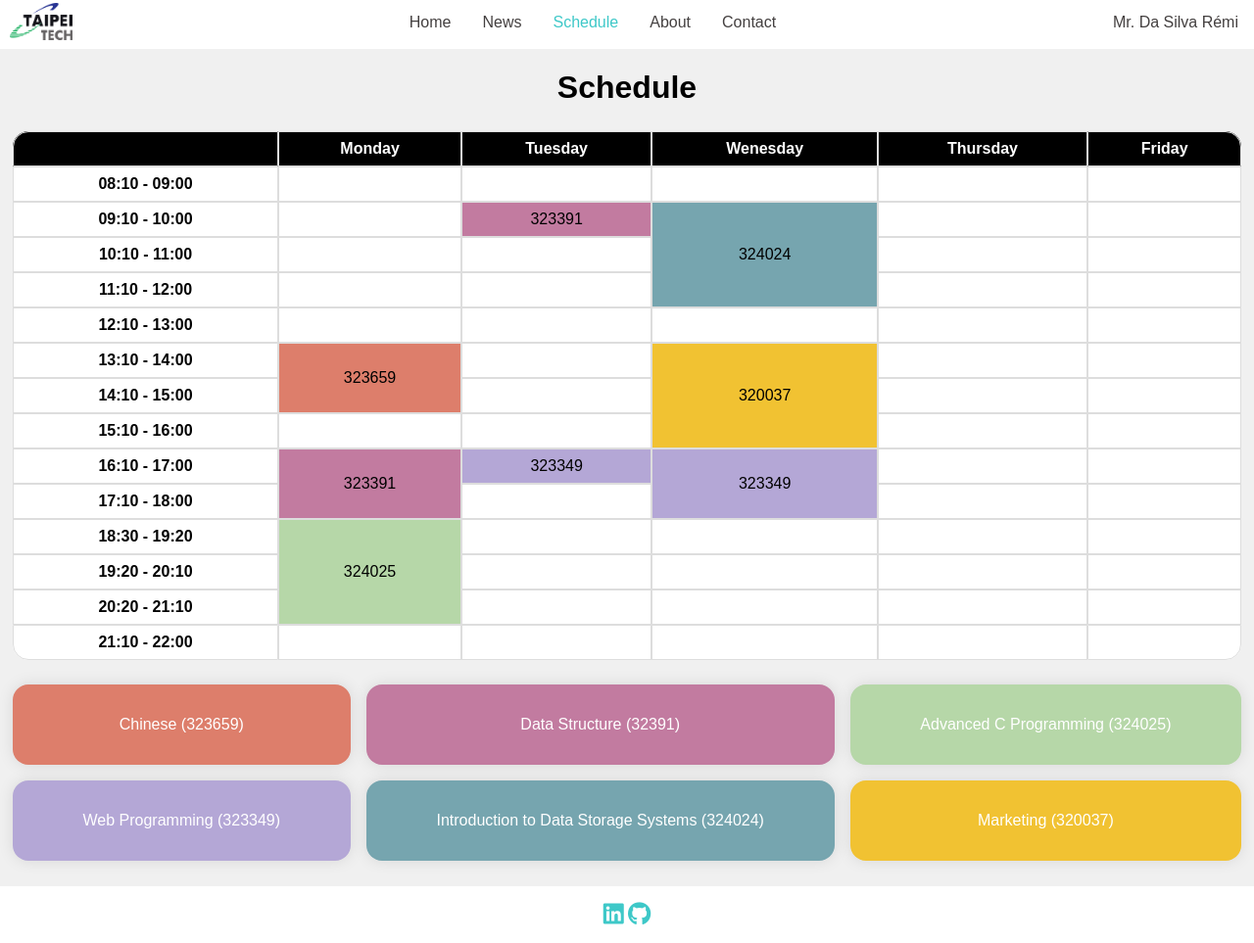
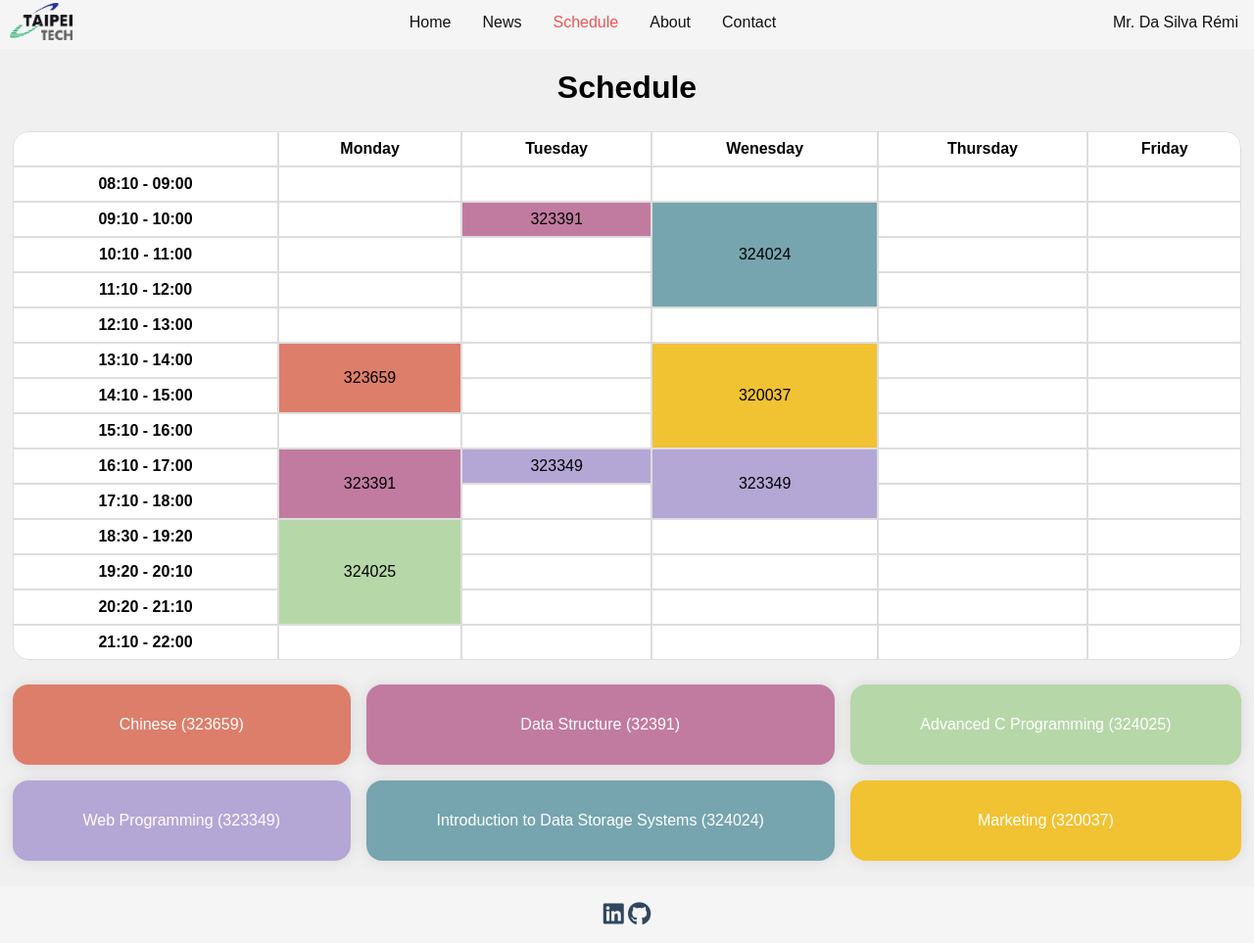
Before and after one commit to DaSilvaRemi/Personnal-Blog, a plain HTML site: page src/pages/schedule.html in a window 1280 px wide. Shown: the whole page at 98% size. Drawn offline with Linux system fonts and the light colour scheme.

Commit message:
feat: add color palette

```diff
--- a/src/css/body.css
+++ b/src/css/body.css
@@ -3,3 +3,7 @@ body{
     font-family: Arial, sans-serif;
     background-color: #f0f0f0;
 }
+
+a {
+    color: #F05454;
+}
--- a/src/css/contact.css
+++ b/src/css/contact.css
@@ -11,7 +11,6 @@
 .qrcode-wrapper a {
     display: block;
     margin-top: 1px;
-
 }
 
 form .form-group {
@@ -33,7 +32,7 @@ textarea {
 }
 
 form button[type="submit"] {
-    background-color: #3ec8c8;
+    background-color: #30475E;
     color: #fff;
     padding: 10px 20px;
     border: none;
@@ -42,5 +41,5 @@ form button[type="submit"] {
 }
 
 form button[type="submit"]:hover {
-    background-color: #1f9595;
+    background-color: #F05454;
 }
--- a/src/css/footer.css
+++ b/src/css/footer.css
@@ -1,17 +1,15 @@
 footer {
-    background-color: white;
-    color: black;
+    background-color: #F5F5F5;
+    color: #121212;
     padding: 20px;
     text-align: center;
 }
 
-/* Style des liens dans le footer */
 footer a {
-    color: #3ec8c8;
+    color: #30475E;
     text-decoration: none;
 }
 
-/* Style au survol des liens dans le footer */
 footer a:hover {
     text-decoration: underline;
 }
--- a/src/css/header.css
+++ b/src/css/header.css
@@ -5,7 +5,7 @@ nav ul {
     margin: 0;
     padding: 0;
     overflow: hidden;
-    background-color: white;
+    background-color: #F5F5F5;
     text-align: center;
 }
 
@@ -15,7 +15,7 @@ nav li {
 
 nav li a, span{
     display: block;
-    color: rgb(68, 64, 64);
+    color: #121212;
     text-align: center;
     padding: 14px 16px;
 }
@@ -33,11 +33,12 @@ nav li a {
 }
 
 nav li a:hover:not(.active) {
-    color: #1f9595;
+    background-color: #30475E;
+    color: #F5F5F5;
 }
 
 nav .active {
-    color: #3ec8c8;
+    color: #F05454;
 }
 
 nav .center{
--- a/src/css/schedule.css
+++ b/src/css/schedule.css
@@ -29,11 +29,6 @@ td {
     margin-top: inherit;
     margin-bottom: inherit;
     max-width: inherit;
-    color: white;
-}
-
-.table-header{
-    background-color: black;
     color: white;
 }
 
--- a/src/pages/schedule.html
+++ b/src/pages/schedule.html
@@ -36,7 +36,7 @@
             <div id="schedule-wrapper">
                 <table id="schedule">
                     <tr class="table-header">
-                        <th style="border-top-left-radius: 1em;"></th>
+                        <th style="border-top-left-radius: 1em; border-top-left-radius: 1em;"></th>
                         <th>Monday</th>
                         <th>Tuesday</th>
                         <th>Wenesday</th>
```
